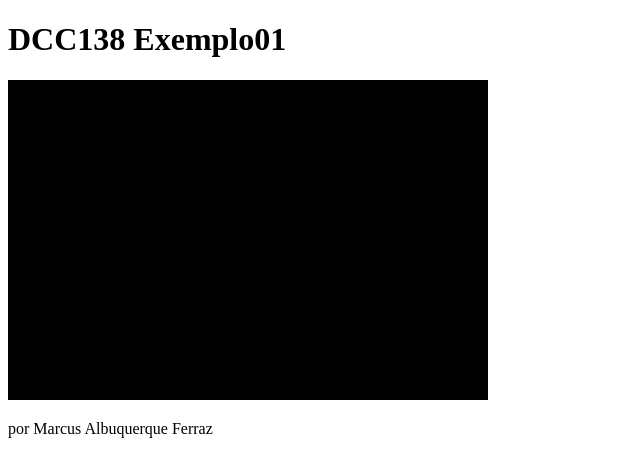
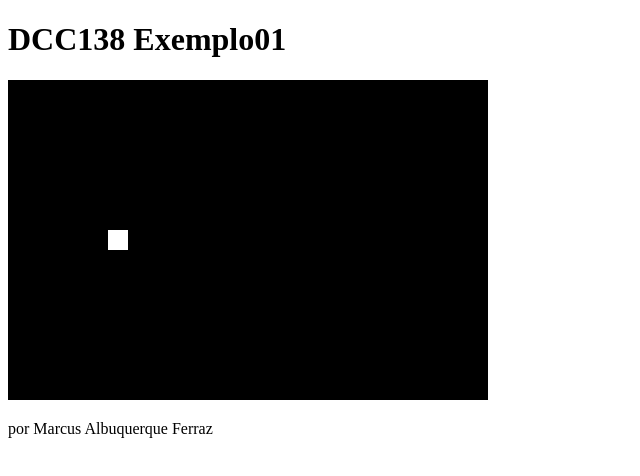
Before and after one commit to ufjf-dcc104/ufjf-dcc138-2021-3ere-atv1-MarcusAFerraz, a plain HTML site: page index.html in a window 1280 px wide. Shown: the full height of the page, 0-640 px from the left. Drawn offline with Linux system fonts and the light colour scheme.

Commit message:
Refatora desenho em uma função

```diff
--- a/index.html
+++ b/index.html
@@ -16,9 +16,20 @@
 
         canvas.width = 480;
         canvas.height = 320;
+        let x = 100;
+        desenha();
 
-        ctx.fillStyle = "black";
-        ctx.fillRect(0,0, canvas.width, canvas.height);
+
+        function desenha(){
+            //Desenha Fundo
+            ctx.fillStyle = "black";
+            ctx.fillRect(0,0, canvas.width, canvas.height);
+
+            //Desenha elementos
+            ctx.fillStyle = "white";
+            ctx.fillRect(x,150, 20, 20);
+
+        }
 
     </script>
 </body>
```
